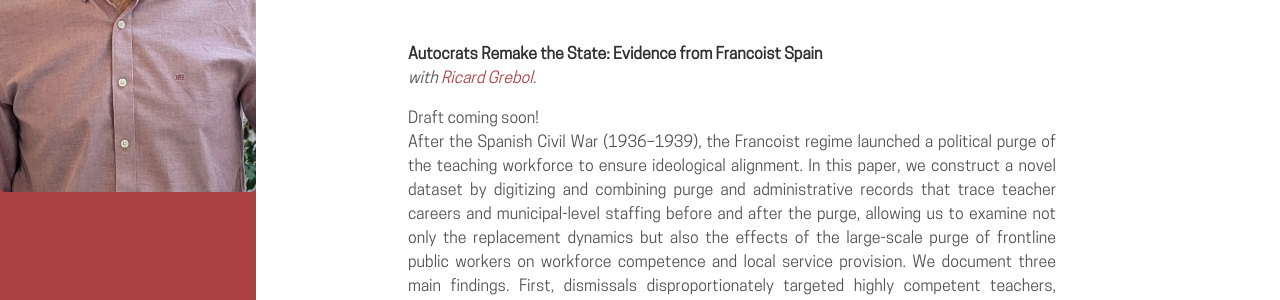
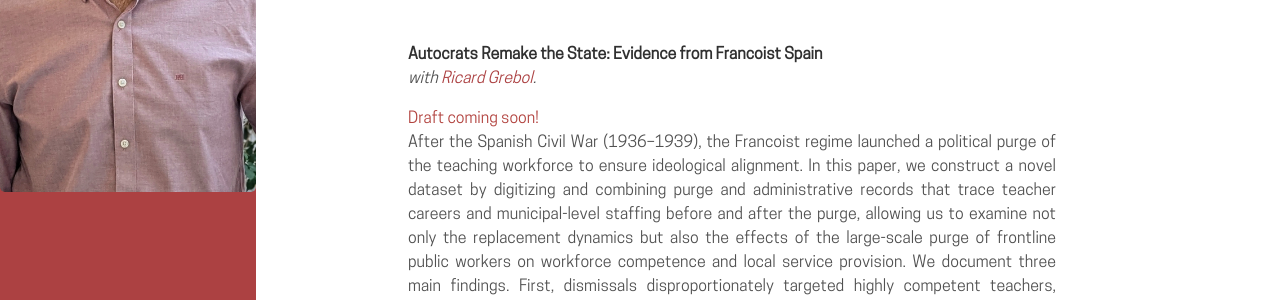
Before and after one commit to cnavarroserrano/cnavarroserrano.github.io, a Jekyll site: the page built from index.md, in a window 1280 px wide. Shown: the part 303-603 px from the top of the page. Built offline with Jekyll 4.4.1, drawn with Linux system fonts in a browser that asks for light colours; some web fonts are replaced.

Commit message:
polishing seo

```diff
--- a/_config.yml
+++ b/_config.yml
@@ -17,7 +17,7 @@
 title:            "Cristian Navarro - CEMFI"
 tagline:          ''
 description:      'PhD Candidate'
-url:              https://cnavarroserrano.github.io
+url:              https://cristian-navarro.com
 baseurl:          ''
 
 # For changing favicon (does not work)
--- a/_includes/head.html
+++ b/_includes/head.html
@@ -12,10 +12,12 @@
   {% endif %}
 
   <title>
-    {% if page.title == "Home" %}
-      {{ site.title }} &middot; {{ site.tagline }}
+    {% if page.url == "/" %}
+      {{ site.title }}{% if site.tagline %} | {{ site.tagline }}{% endif %}
+    {% elsif page.title %}
+      {{ page.title }} | {{ site.title }}
     {% else %}
-      {{ page.title }} &middot; {{ site.title }}
+      {{ site.title }}
     {% endif %}
   </title>
 
--- a/index.md
+++ b/index.md
@@ -61,7 +61,7 @@
   <dd class="indented"><p><i>with <a href="https://www.uu.se/en/contact-and-organisation/staff?query=N22-1508" target="_blank">Ricard Grebol</a>.</i></p>
   <!-- <a class="paper" href="papers/XXX.pdf" target="_blank" rel="noopener noreferrer">
   <i class="fa-solid fa-file" aria-hidden="true"></i><span>Draft</span></a> -->
-  <span style="color: var(--bs-link-color);">Draft coming soon!</span>
+  <span style="color: var(--bs-link-color, #b2433f);">Draft coming soon!</span>
   <br/>
   <p>After the Spanish Civil War (1936–1939), the Francoist regime launched a political purge of the teaching workforce to ensure ideological alignment.
   In this paper, we construct a novel dataset by digitizing and combining purge and administrative records that trace teacher careers and municipal-level staffing before and after the purge, allowing us to examine not only the replacement dynamics but also the effects of the large-scale purge of frontline public workers on workforce competence and local service provision.
```
